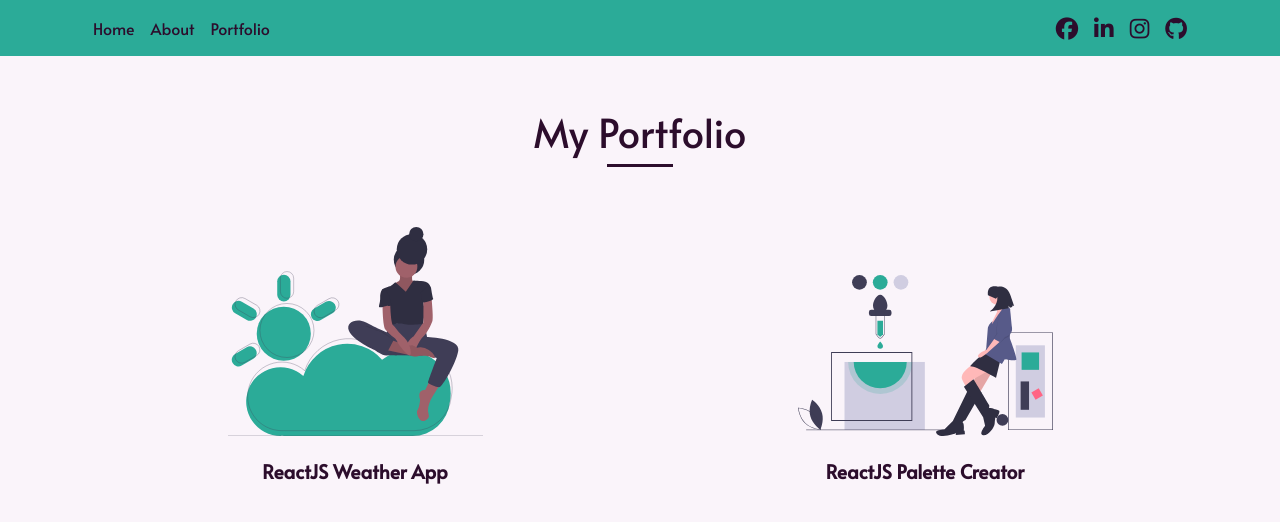
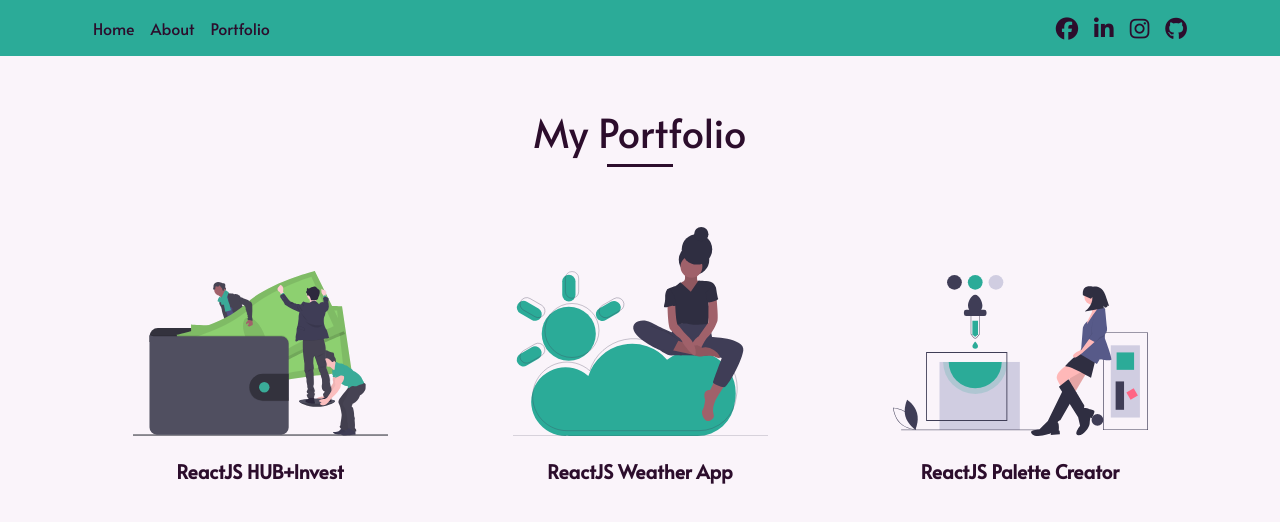
Before and after one commit to SantoroA/santoro-react, a React (Create React App) app: page /portfolio in a window 1280 px wide. Shown: the top 522 px of the page. Built offline with nearby package versions, Linux system fonts and the light colour scheme.

Commit message:
feat: added investmet app

```diff
--- a/src/Portfolio.js
+++ b/src/Portfolio.js
@@ -1,9 +1,10 @@
-import React from "react";
-import Title from "./Containers/Title";
-import Nav from "./Nav";
-import weatherApp from "./imgs/weatherApp.svg";
-import colorApp from "./imgs/colorApp.svg";
-import "./Portfolio.css";
+import React from 'react';
+import Title from './Containers/Title';
+import Nav from './Nav';
+import weatherApp from './imgs/weatherApp.svg';
+import invest from './imgs/invest.svg';
+import colorApp from './imgs/colorApp.svg';
+import './Portfolio.css';
 export default function Portfolio() {
 	return (
 		<div className="container Portfolio">
@@ -13,26 +14,20 @@
 			</Title>
 			<div className="row mt-5 align-items-end justify-content-around">
 				<div className="col-md-3 col-6 ">
-          <a
-            href="https://cloudgevity.netlify.app/"
-            target="_blank"
-            rel="noopener noreferrer"
-          >
-            <img
-              className="app-illustration"
-              src={weatherApp}
-              alt="weather app"
-            />
+					<a href="https://hub-invest.netlify.app/" target="_blank" rel="noopener noreferrer">
+						<img className="app-illustration" src={invest} alt="investment app" />
+						<h3 className="mt-4 ">ReactJS HUB+Invest</h3>
+					</a>
+				</div>
+				<div className="col-md-3 col-6 ">
+					<a href="https://cloudgevity.netlify.app/" target="_blank" rel="noopener noreferrer">
+						<img className="app-illustration" src={weatherApp} alt="weather app" />
 						<h3 className="mt-4 ">ReactJS Weather App</h3>
 					</a>
 				</div>
 
 				<div className="col-md-3 col-6 ">
-          <a
-            href="https://colorhabit.netlify.app/"
-            target="_blank"
-            rel="noopener noreferrer"
-          >
+					<a href="https://colorhabit.netlify.app/" target="_blank" rel="noopener noreferrer">
 						<img className="app-illustration" src={colorApp} alt="color app" />
 						<h3 className="mt-4 ">ReactJS Palette Creator</h3>
 					</a>
```
Also changed, not shown: src/imgs/invest.svg (added), 1 other file (tests, documents, lock files or other folders). Lines whose indentation alone changed are shown as unchanged.
